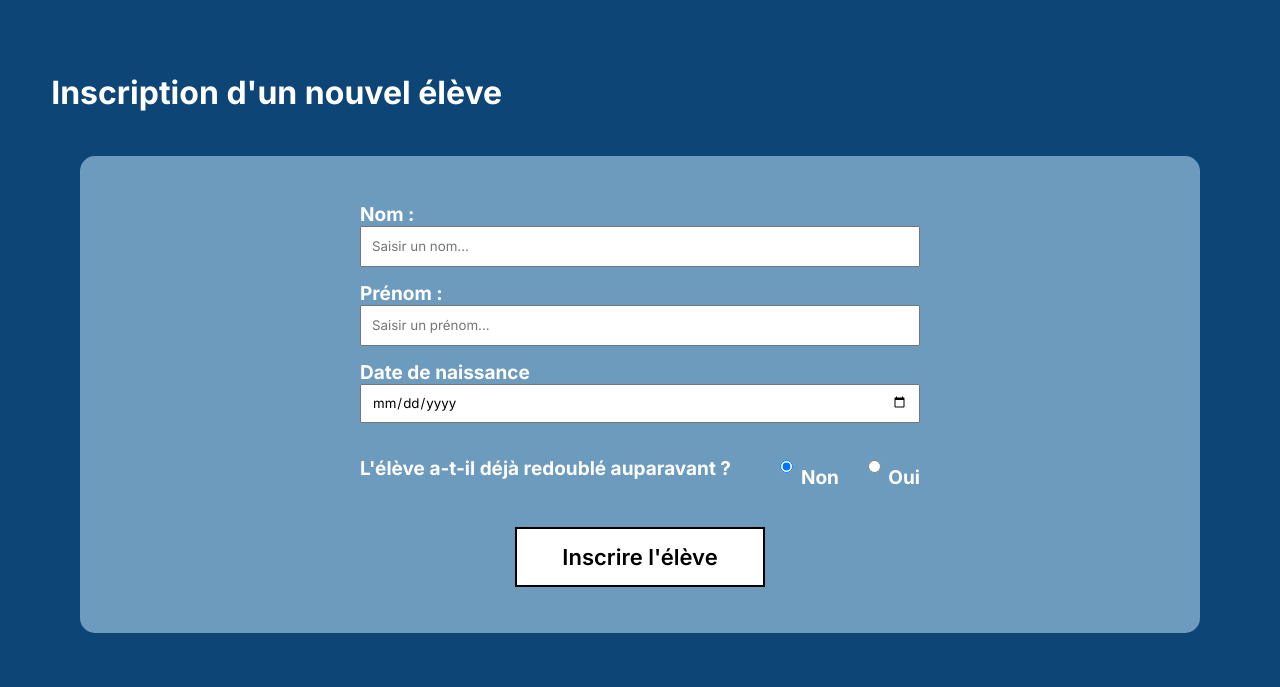
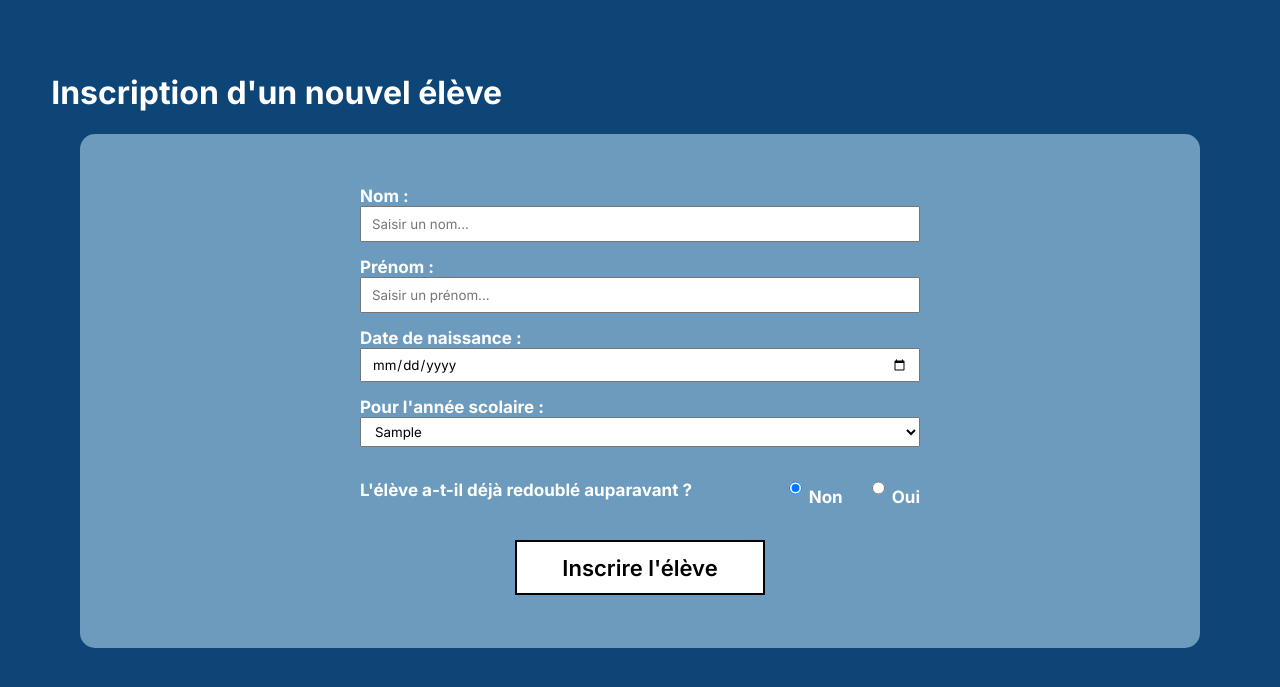
Before and after one commit to MonifD/EduVinci, a Node server app: page /inscription in a window 1280 px wide. Shown: the part 85-772 px from the top of the page. Run offline with Node 20, Linux system fonts and the light colour scheme; tables that the repository leaves empty hold one stand-in row (values such as "Sample post"); some libraries are stand-ins or nearby versions.

Commit message:
Ajout séléction annee scolaire lors de l'inscription

```diff
--- /dev/null
+++ b/src/Controllers/anneesControllers.js
@@ -0,0 +1,26 @@
+const { sequelize, Annee} = require('../Models/model');
+
+exports.getAllAnnees = async (req, res, next) => {
+  try {
+    // Récupérer toutes les années
+    const annees = await Annee.findAll({
+      attributes: ['id', 'libelle'], // Récupérer uniquement l'ID et le libellé
+    });
+
+    // Vérifier si des années existent
+    if (!annees || annees.length === 0) {
+      return res.status(404).json({
+        message: "Aucune année trouvée.",
+      });
+    }
+
+    // Retourner les années
+    return res.status(200).json(annees);
+  } catch (error) {
+    console.error("Erreur lors de la récupération des années :", error);
+    return res.status(500).json({
+      message: "Une erreur est survenue lors de la récupération des années.",
+      error: error.message,
+    });
+  }
+};
--- a/src/Routes/routes.js
+++ b/src/Routes/routes.js
@@ -2,6 +2,7 @@ const express = require('express');
 const router = express.Router();
 const controllers = require('../Controllers/Controllers');
 const elevesControllers = require('../Controllers/elevesControllers');
+const anneesControllers = require('../Controllers/anneesControllers');
 
 // Route pour la page d'accueil
 router.get('/', (req, res) => {
@@ -28,9 +29,25 @@ router.get('/liste_eleves', async (req, res) => {
     }
 });
 
-router.get('/inscription', (req, res) => {
-    res.render('inscription_eleve');
-})
+router.get('/inscription', async (req, res) => {
+    try {
+        // Appel de la méthode du contrôleur anneesControllers
+        const annees = await new Promise((resolve, reject) => {
+            const mockRes = {
+                status: () => mockRes,
+                json: (data) => resolve(data),
+                send: reject,
+            };
+            anneesControllers.getAllAnnees(req, mockRes);
+        });
+
+        // Rendu de la vue avec les années récupérées
+        res.render('inscription_eleve', { annees });
+    } catch (error) {
+        console.error('Erreur lors du chargement des années scolaires :', error);
+        res.status(500).send('Une erreur est survenue.');
+    }
+});
 
 router.post('/inscription', elevesControllers.registerEleve);
 router.get('/eleves', controllers.listEleves);
--- a/src/public/css/inscription_eleve.css
+++ b/src/public/css/inscription_eleve.css
@@ -1,10 +1,10 @@
 .form-container {
     width: 70rem;
-    height: 65rex;
+    height: 70rex;
     background-color: #6C9BBD;
     border-radius: 15px;
     margin: 0 auto;
-    margin-top: 6rex;
+    margin-top: 3rex;
 }
 
 .form-container form {
@@ -19,27 +19,27 @@
 .form-container label {
     color: white;
     font-weight: 700;
-    font-size: 19px;
+    font-size: 17px;
 }
 
 .form-container form input, .form-container form select {
     font-family: 'Inter', sans-serif;
     margin-bottom: 15px;
-    height: 35px;
+    height: 30px;
     padding-left: 10px;
     padding-right: 10px;
 }
 
 .form-container form input[type="submit"] {
     margin: 0 auto;
-    margin-top: 28px;
+    margin-top: 22px;
     background-color: white;
     color: black;
     font-size: 22px;
     font-weight: 600;
     border: 2px solid black;
     padding: 0px;
-    height: 60px;
+    height: 55px;
     width: 250px;
     cursor: pointer;
 }
--- a/src/views/inscription_eleve.ejs
+++ b/src/views/inscription_eleve.ejs
@@ -11,8 +11,14 @@
             <input name="nom" type="text" required placeholder="Saisir un nom...">
             <label for="prenom">Prénom :</label>
             <input name="prenom" type="text" required placeholder="Saisir un prénom...">
-            <label for="date_naissance">Date de naissance</label>
+            <label for="date_naissance">Date de naissance :</label>
             <input name="date_naissance" type="date" required>
+            <label for="annee_scolaire">Pour l'année scolaire :</label>
+            <select name="annee_scolaire" id="annee" required>
+                <% annees.forEach(annee => { %>
+                    <option value="<%= annee.id %>"><%= annee.libelle %></option>
+                <% }); %>
+            </select>
 
             <div class="radio-group">
                 <label for="redouble">L'élève a-t-il déjà redoublé auparavant ?</label>
```
Also changed, not shown: src/Controllers/elevesControllers.js (+9 -20 lines).
